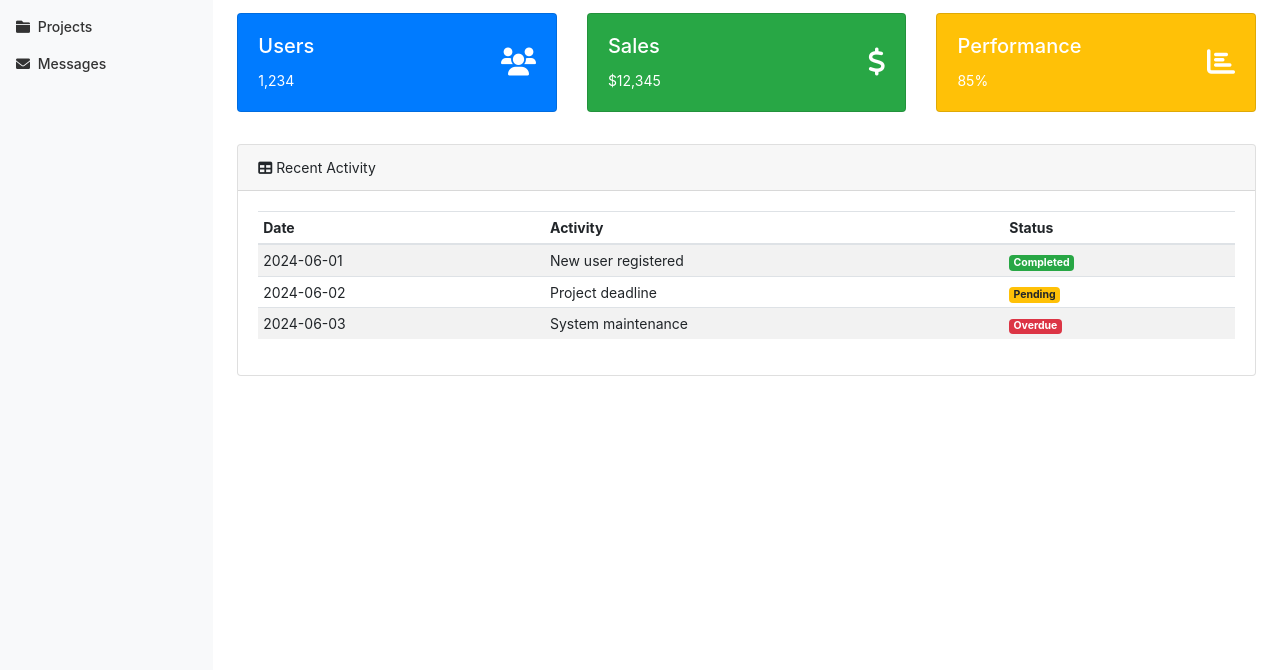
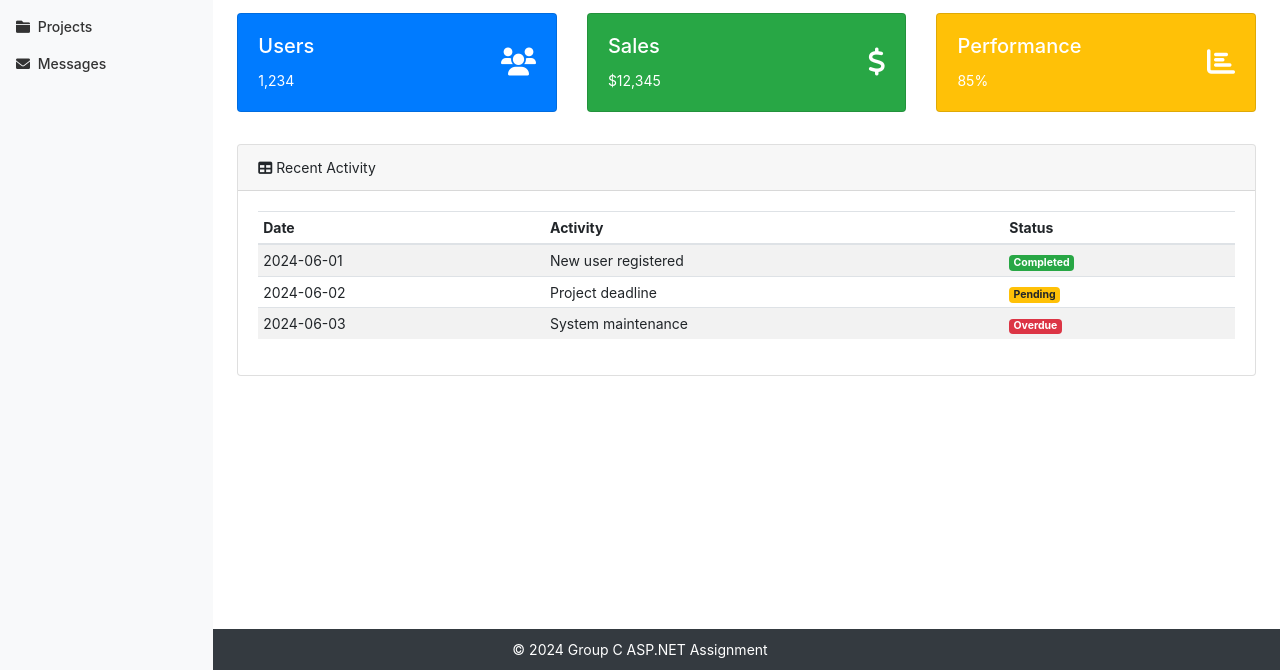
Before and after one commit to Karem2024/dashboard, a plain HTML site: page index.html in a window 1280 px wide. Shown: the part 130-800 px from the top of the page. Drawn offline with nearby package versions, Linux system fonts and the light colour scheme.

Commit message:
from yuusuf

```diff
--- a/index.html
+++ b/index.html
@@ -150,6 +150,11 @@
             </main>
         </div>
     </div>
+    <footer class="footer bg-dark">
+        <div class="container text-center">
+            <span class="text-white">© 2024 Group C ASP.NET Assignment</span>
+        </div>
+    </footer>
 
     <script src="https://code.jquery.com/jquery-3.5.1.slim.min.js"></script>
     <script src="https://cdn.jsdelivr.net/npm/@popperjs/core@2.9.3/dist/umd/popper.min.js"></script>
--- a/style.css
+++ b/style.css
@@ -53,3 +53,13 @@ body {
         margin-left: 0;
     }
 }
+
+
+.footer {
+    position: fixed;
+    bottom: 0;
+    width: 100%;
+    background-color: #343a40; /* Adjust background color as needed */
+    color: #fff; /* Adjust text color as needed */
+    padding: 10px 0; /* Adjust padding as needed */
+}
```
